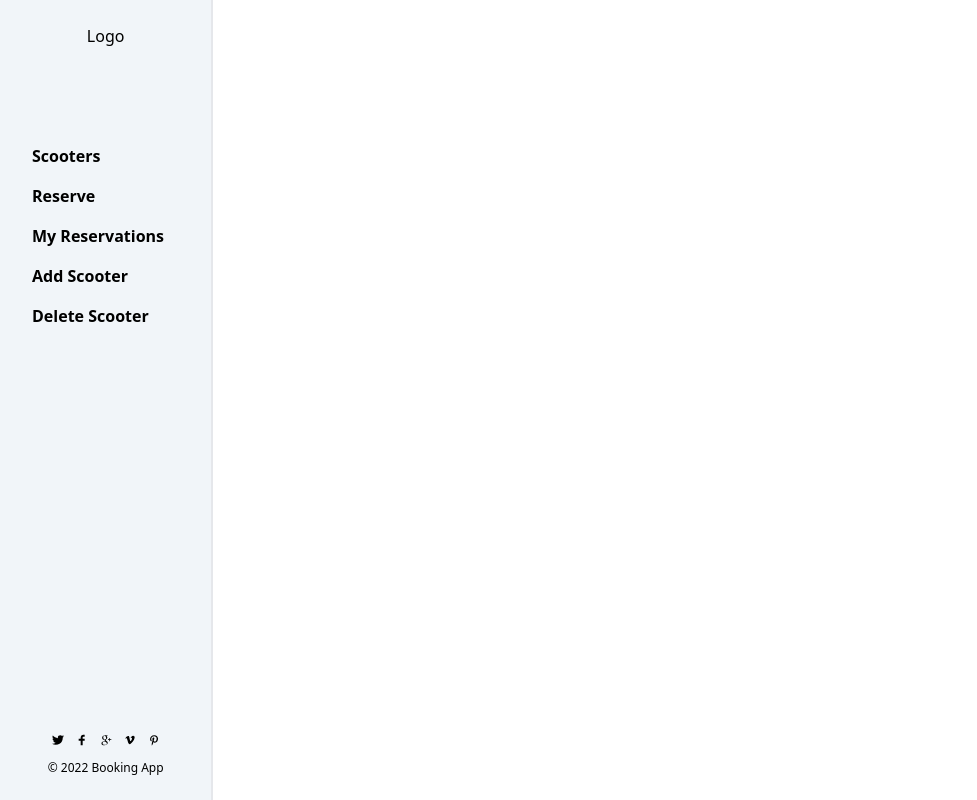
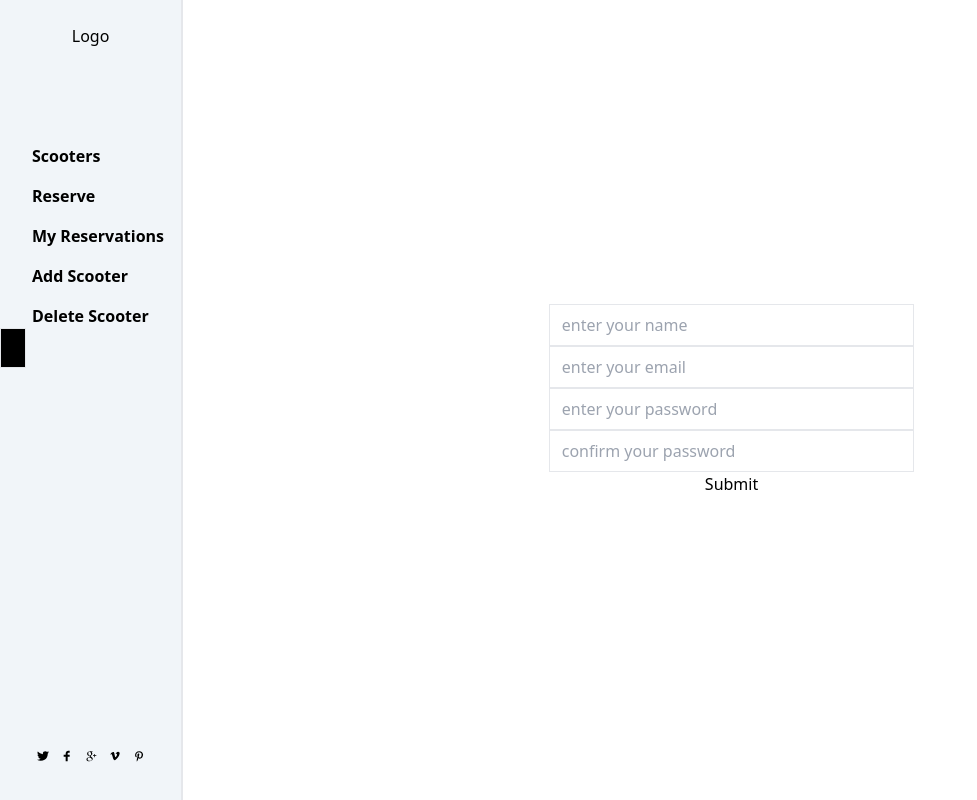
Before and after one commit to afizsavage/booking-app, a React (Create React App) app: page /sign-up in a window 1280 px wide. Shown: the whole page, without its empty margins (0-977 px from the left). Built offline with nearby package versions, Linux system fonts and the light colour scheme.

Commit message:
add form for creating new user

```diff
--- a/package.json
+++ b/package.json
@@ -14,6 +14,7 @@
     "prop-types": "^15.8.1",
     "react": "^18.1.0",
     "react-dom": "^18.1.0",
+    "react-hook-form": "^7.31.1",
     "react-icons": "^4.3.1",
     "react-paginate": "^8.1.3",
     "react-redux": "^8.0.1",
--- a/src/App.js
+++ b/src/App.js
@@ -1,10 +1,11 @@
 import { useState, useEffect } from 'react';
 import { Route, Routes } from 'react-router-dom';
 
-import AddScooter from './components/add_scooter';
-import DeleteScooter from './components/delete_scooter';
+import AddScooter from './components/add-scooter';
+import SignUp from './components/auth/sign-up';
+import DeleteScooter from './components/delete-scooter';
 import Header from './components/header';
-import MyReservations from './components/my_reservations';
+import MyReservations from './components/my-reservations';
 import Reserve from './components/reserve';
 import Scooters from './components/scooters';
 import SideBar from './components/sidebar';
@@ -26,6 +27,7 @@ function App() {
         <SideBar renderAside={renderAside} setRenderAside={setRenderAside} />
         <Routes>
           <Route exact path="/" element={<Scooters />} />
+          <Route path="/sign-up" element={<SignUp />} />
           <Route path="/reserve" element={<Reserve />} />
           <Route path="/reservations" element={<MyReservations />} />
           <Route path="/add" element={<AddScooter />} />
--- /dev/null
+++ b/src/components/auth/sign-up.js
@@ -0,0 +1,65 @@
+/* eslint-disable react/jsx-props-no-spreading */
+// import { useStae } from 'react';
+import axios from 'axios';
+import { useForm } from 'react-hook-form';
+
+const SignUp = () => {
+  const {
+    register,
+    handleSubmit,
+    // formState: { errors },
+  } = useForm();
+
+  const onSubmit = (data) => {
+    axios
+      .post(
+        'https://secure-bastion-02263.herokuapp.com/api/v1/users/register',
+        data,
+      )
+      .then((response) => {
+        console.log(response);
+      })
+      .catch((error) => {
+        console.log(error);
+      });
+  };
+
+  return (
+    <div className="h-scree w-screen flex justify-center items-center">
+      <form onSubmit={handleSubmit(onSubmit)} className="flex flex-col w-2/6">
+        {' '}
+        <input
+          className="py-2 px-3 border"
+          name="name"
+          type="text"
+          placeholder="enter your name"
+          {...register('name')}
+        />
+        <input
+          name="email"
+          className="py-2 px-3 border"
+          type="email"
+          placeholder="enter your email"
+          {...register('email')}
+        />
+        <input
+          name="password"
+          className="py-2 px-3 border"
+          type="password"
+          placeholder="enter your password"
+          {...register('password')}
+        />
+        <input
+          name="password_confirmation"
+          className="py-2 px-3 border"
+          type="password"
+          placeholder="confirm your password"
+          {...register('password_confirmation')}
+        />
+        <button type="submit"> Submit</button>
+      </form>
+    </div>
+  );
+};
+
+export default SignUp;
--- a/src/components/sidebar.js
+++ b/src/components/sidebar.js
@@ -74,6 +74,7 @@ const SideBar = ({ renderAside, setRenderAside }) => (
           />
         ))}
       </ul>
+      <NavLink to="sign-up" className="py-2 bg-black px-3 border" />
     </div>
     <div>
       <ul className="flex justify-center mb-3">
@@ -81,13 +82,13 @@ const SideBar = ({ renderAside, setRenderAside }) => (
           <SocialLink icon={icon} key={icon.key} />
         ))}
       </ul>
-      <span className="text-xs font-medium w-full text-center block">
+      {/* <span className="text-xs font-medium w-full text-center block">
         ©
         {' '}
         {new Date().getFullYear()}
         {' '}
         Booking App
-      </span>
+      </span> */}
     </div>
   </aside>
 );
```
Also changed, not shown: src/components/add-scooter.js (renamed from src/components/add_scooter.js), src/components/delete-scooter.js (renamed from src/components/delete_scooter.js), src/components/my-reservations.js (renamed from src/components/my_reservations.js), 2 other files (tests, documents, lock files or other folders).
